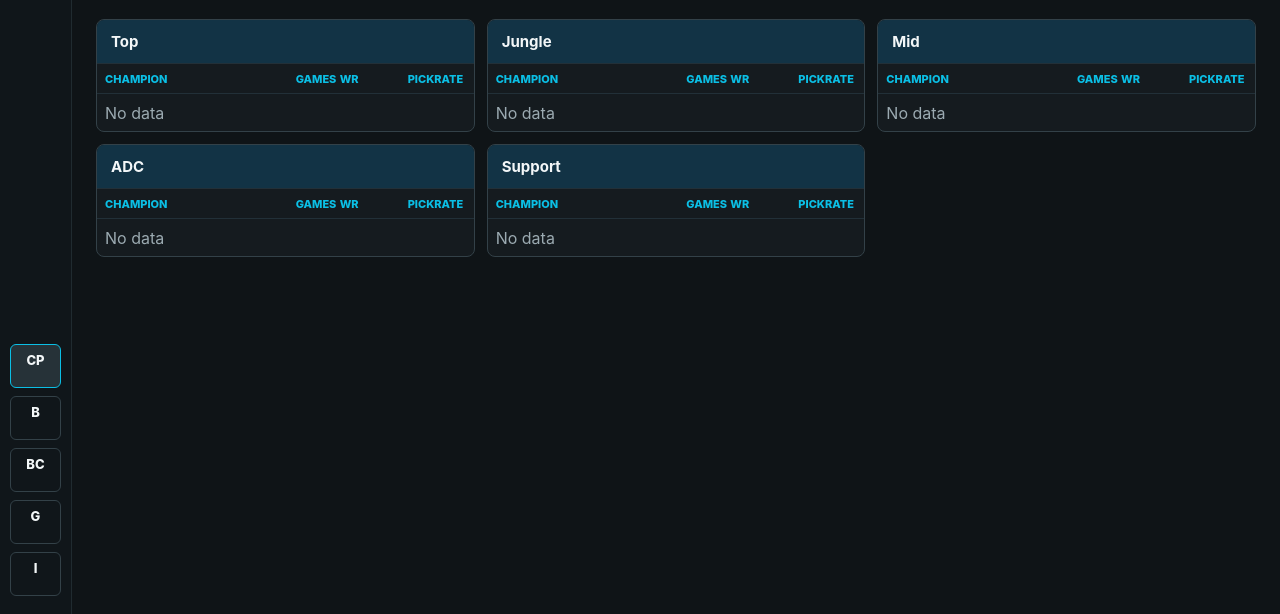
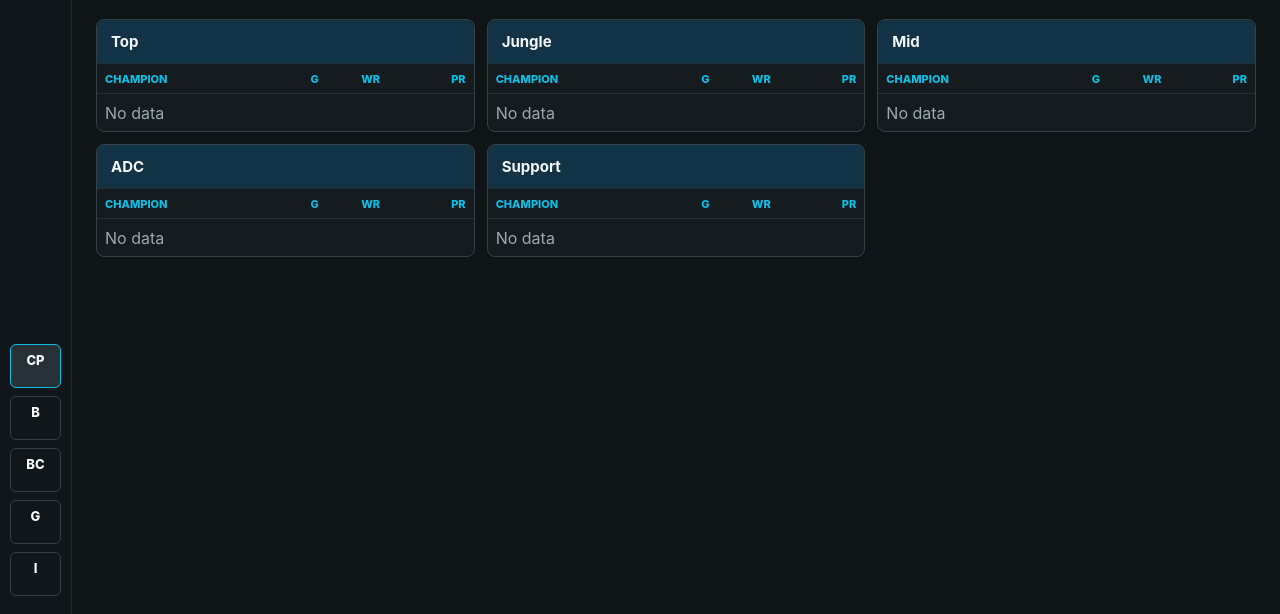
Before and after one commit to lukaschudy/scrim-draft-tracker, a website: page public/index.html in a window 1280 px wide. Shown: the part 186-800 px from the top of the page. Drawn offline with Linux system fonts and the light colour scheme; no server answers.

Commit message:
Compact lane card stat headers

```diff
--- a/public/app.js
+++ b/public/app.js
@@ -421,7 +421,10 @@ function laneCard(role, rows, context, mode) {
     <section class="lane-card">
       <h2>${roleLabels[role]}</h2>
       <div class="row header">
-        <span>Champion</span><span>Games</span><span>WR</span><span>${mode === "blind" ? "Type" : "Pickrate"}</span>
+        <span title="Champion">Champion</span>
+        <span title="Games">G</span>
+        <span title="Win rate">WR</span>
+        <span title="${mode === "blind" ? "Pick type" : "Pickrate"}">${mode === "blind" ? "Type" : "PR"}</span>
       </div>
       ${body || `<div class="row"><span class="muted">No data</span><span></span><span></span><span></span></div>`}
     </section>
--- a/public/styles.css
+++ b/public/styles.css
@@ -305,6 +305,14 @@ label {
   min-width: 0;
 }
 
+.row > span:not(:first-child) {
+  text-align: center;
+}
+
+.row > span:last-child {
+  text-align: right;
+}
+
 .clickable {
   cursor: pointer;
 }
```
